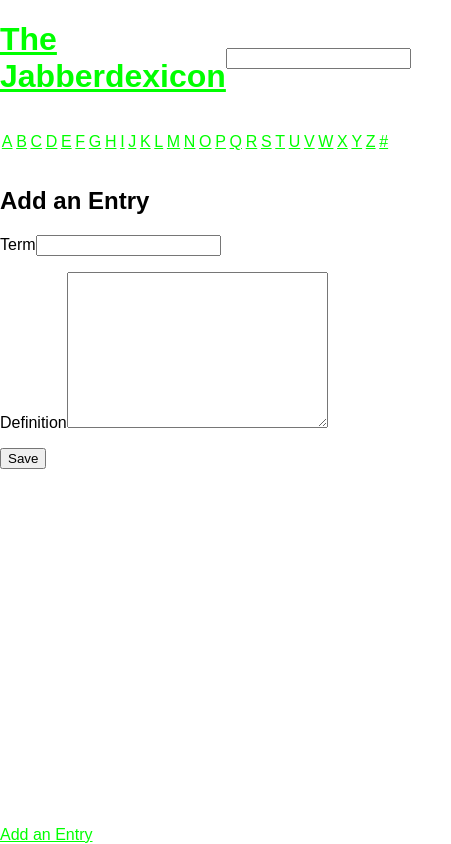
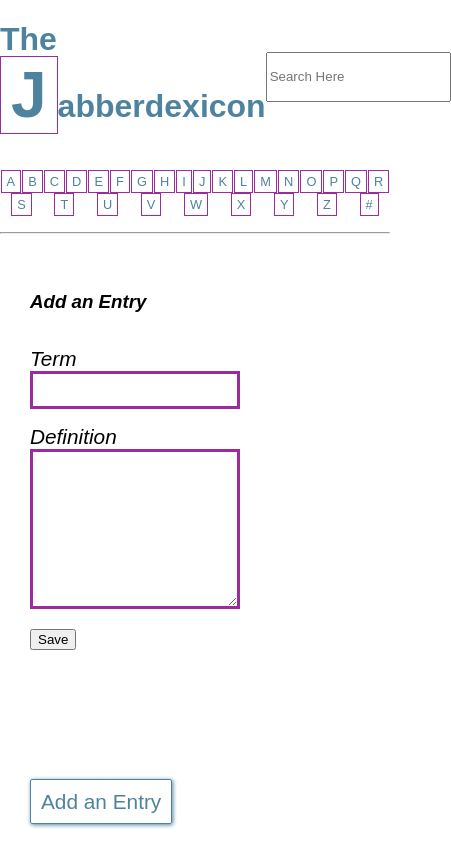
Before and after one commit to maresThere/jabberdexiconwalkthrough, a React app: page /new in a window 390 px wide. Shown: the whole page, 451 px wide, since content can reach past the window. Built offline with nearby package versions, Linux system fonts and the light colour scheme; no server answers.

Commit message:
added styling

```diff
--- a/src/components/App.js
+++ b/src/components/App.js
@@ -29,7 +29,7 @@ class App extends Component {
     return <Router>
       <div className='App'>
         <header>
-          <h1><Link to='/'>The Jabberdexicon</Link></h1>
+          <h1><Link to='/'>The <span>J</span>abberdexicon</Link></h1>
           <SearchForm />
         </header>
         <nav>
@@ -41,6 +41,7 @@ class App extends Component {
             ))}
             <li><NavLink to='/browse/0'>#</NavLink></li>
           </ul>
+          <hr />
         </nav>
         <main>
           <Route exact path='/' render={(props) => (
--- a/src/components/Entry.js
+++ b/src/components/Entry.js
@@ -14,7 +14,7 @@ class Entry extends Component {
     const { entry } = this.state
     if (entry) {
       return <div className='Entry'>
-        <h2>{entry.term}</h2>
+        <h3>{entry.term}</h3>
 
         <div className='definition'>
           <p>{entry.definition}</p>
--- a/src/components/Home.js
+++ b/src/components/Home.js
@@ -6,9 +6,9 @@ import EntryList from './EntryList'
 const Home = ({ entries }) => (
   <div className='Home'>
     <img src='' alt='' />
-    <h3>Random Entries</h3>
+    <h2 className='learn'>Learn More about Terms Like:</h2>
     <ul className='random'>
-      <EntryList entries={_.sampleSize(entries, 4)} />
+      <EntryList entries={_.sampleSize(entries, 6)} />
     </ul>
   </div>
 )
--- a/src/components/NewEntry.js
+++ b/src/components/NewEntry.js
@@ -15,7 +15,7 @@ class NewEntry extends Component {
   }
   render () {
     return <div className='NewEntry'>
-      <h2>Add an Entry</h2>
+      <h3>Add an Entry</h3>
       <form action='#' onSubmit={this._submit}>
         <p>
           <label>Term</label>
--- a/src/components/Search.js
+++ b/src/components/Search.js
@@ -24,7 +24,7 @@ class Search extends Component {
 
   render () {
     return <div className='Search'>
-      <h2>Search for "{this.props.match.params.query}"</h2>
+      <h3>Search for "{this.props.match.params.query}"</h3>
       <EntryList entries={this.state.entries} />
     </div>
   }
--- a/src/components/SearchForm.js
+++ b/src/components/SearchForm.js
@@ -11,7 +11,7 @@ class SearchForm extends Component {
   render () {
     return <div className='SearchForm'>
       <form action='#' onSubmit={this._submit}>
-        <input type='search' ref='query' />
+        <input type='search' ref='query' placeholder='Search Here' />
       </form>
     </div>
   }
--- a/src/styles/_utility.scss
+++ b/src/styles/_utility.scss
@@ -7,6 +7,11 @@ $base-font-family: sans-serif;
 
   li {
     list-style: none;
+    text-decoration: none;
+  }
+
+  a {
+    text-decoration: none;
   }
 }
 
--- a/src/styles/screen.scss
+++ b/src/styles/screen.scss
@@ -12,15 +12,42 @@ body {
   font: $base-text-size / 1 $base-font-family;
 }
 
+h2 {
+  font-style: italic;
+}
+
 .App {
   max-width: 720px;
   margin: 0 auto;
   display: flex;
   flex-direction: column;
 }
+
 main {
   flex: 1;
+  margin: 30px;
+
+  h2 {
+    font-size: 2em;
+    width: 40px;
+    text-align: center;
+    border: 2px solid rgba(139, 8, 142, 0.85);
+  }
 }
+
+.SearchForm {
+  input {
+    height: 50px;
+  }
+}
+
+.learn {
+  font-size: 2em;
+  width: 100%;
+  text-align: center;
+  border-bottom: 2px solid rgba(139, 8, 142, 0.85);
+}
+
 .Home {
   text-align: center;
 
@@ -30,21 +57,22 @@ main {
     display: flex;
     justify-content: center;
   }
+
   li {
     padding-left: 1em;
+    display: inline;
   }
 }
-
 
 a {
   &:link,
   &:visited {
-    color: lime;
+    color: rgb(77, 131, 158);
   }
 
   &:focus,
-  &:hover{
-    color: orange;
+  &:hover {
+    color: rgba(139, 8, 142, 0.85);
   }
 
   &:active {
@@ -60,6 +88,16 @@ header {
   display: flex;
   justify-content: space-between;
   align-items: center;
+
+  a {
+    text-decoration: none;
+  }
+
+  span {
+    font-size: 2em;
+    padding: 2px 10px;
+    border: 1px solid rgba(139, 8, 142, 0.85);
+  }
 }
 
 nav {
@@ -67,7 +105,65 @@ nav {
     @include reset-list;
 
     display: flex;
+    flex-wrap: wrap;
     justify-content: space-around;
     text-transform: uppercase;
   }
+
+  li {
+    border: 1px solid rgba(139, 8, 142, 0.85);
+    padding: 3px 5px;
+  }
 }
+
+footer {
+  margin: 30px;
+  font-size: 1.3em;
+
+  a {
+    @include reset-list;
+
+    text-decoration: none;
+    padding: 10px;
+    box-shadow: 1px 1px 4px rgb(77, 131, 158);
+    border: 1px solid rgb(77, 131, 158);
+    border-radius: 2px;
+  }
+}
+
+.NewEntry {
+  display: flex;
+  height: 100%;
+  flex-direction: column;
+  align-items: flex-start;
+  font-style: italic;
+
+  h2 {
+    height: 50px;
+  }
+
+  input {
+    height: 30px;
+    width: 200px;
+    border: 3px solid rgba(139, 8, 142, 0.85);
+  }
+
+  textarea {
+    width: 200px;
+    border: 3px solid rgba(139, 8, 142, 0.85);
+  }
+
+  label {
+    display: block;
+    font-size: 1.3em;
+  }
+}
+
+@media screen and (max-width: 700px) {
+  nav {
+
+    li {
+      font-size: 0.8em;
+    }
+  }
+}
```
